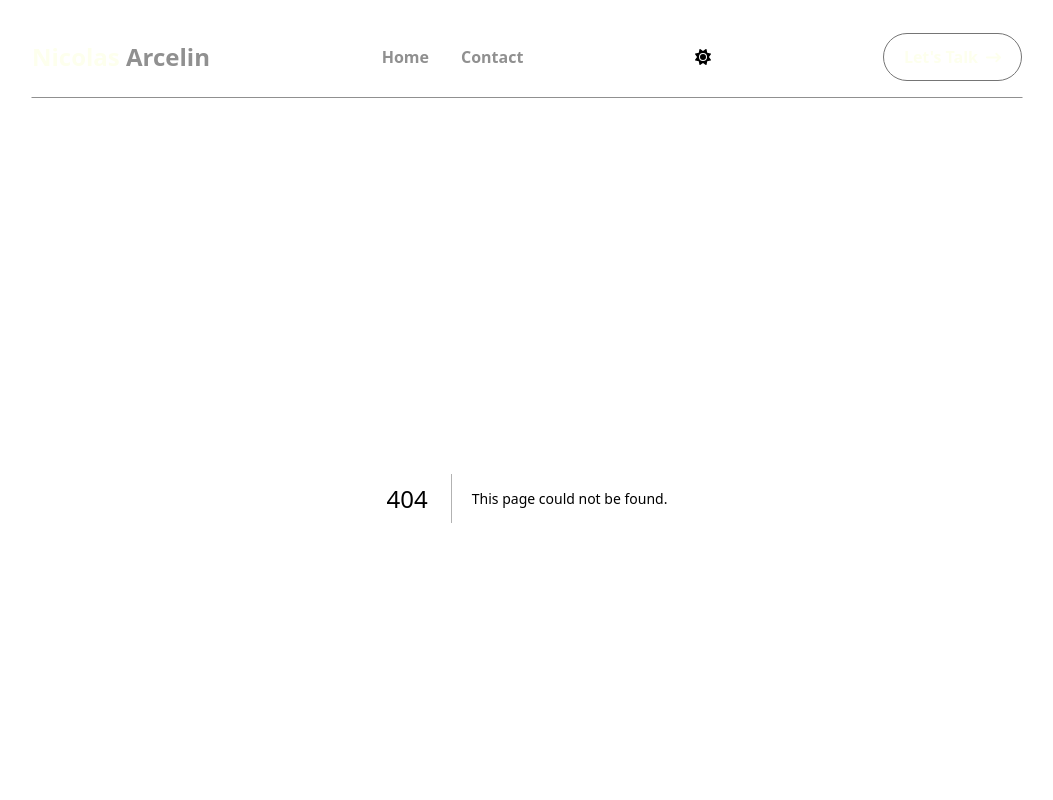
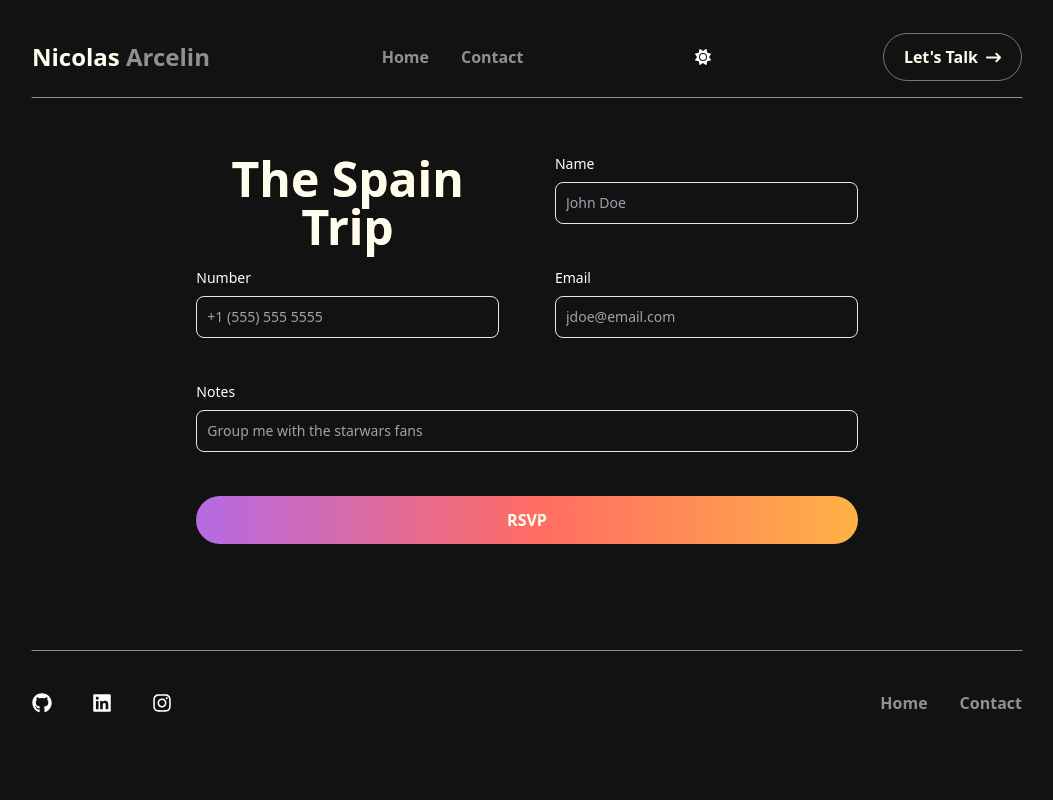
Before and after one commit to narcelin/portfolio_v2, a Next.js app: page /myEvents/myEvent/rsvp in a window 1280 px wide. Before the commit this address had no page. Shown: the top 800 px of the page, without its empty margins (113-1166 px from the left). Built offline with nearby package versions, Linux system fonts and the light colour scheme; no server answers.

Commit message:
nexted links for events/rsvp & text color for dark theme in rsvp form

```diff
--- a/src/app/components/sections/EventCard.tsx
+++ b/src/app/components/sections/EventCard.tsx
@@ -49,7 +49,7 @@ export default function HeroSection({
   date?: string;
 }) {
   return (
-    <MyNavLink id={id ? id : "error"}>
+    <MyNavLink id={`myEvents/${id ? id : "error"}`}>
       <div className="flex flex-col md:flex-row items-center border border-white w-full md:w-[60vw] p-4">
         <div className="flex-1 mb-4 md:mb-0">
           {/* <MyImageContainer
--- a/src/app/myEvent/page.jsx
+++ b/src/app/myEvents/myEvent/page.jsx
@@ -1,12 +1,12 @@
 "use client";
-import PageHeading from "../components/sections/PageHeading";
-import MyHeader from "../components/MyHeader";
-import ThirtiethBirthday from "../components/hardCoded/ThirtiethBirthday.json";
-import MyButton from "../components/MyButton";
-import MyParagraph from "../components/MyParagraph";
+import PageHeading from "../../components/sections/PageHeading";
+import MyHeader from "../../components/MyHeader";
+import ThirtiethBirthday from "../../components/hardCoded/ThirtiethBirthday.json";
+import MyButton from "../../components/MyButton";
+import MyParagraph from "../../components/MyParagraph";
 
 import Image from "next/image";
-import MyImageContainer from "../components/MyImageContainer";
+import MyImageContainer from "../../components/MyImageContainer";
 
 export default function MyEvent() {
   console.log(ThirtiethBirthday);
@@ -64,7 +64,7 @@ export default function MyEvent() {
 
           <MyButton
             className="w-full"
-            onClick={() => window.open("/rsvp", "_blank")}
+            onClick={() => window.open("myEvent/rsvp", "_blank")}
             fancy
             withArrow
           >
--- a/src/app/rsvp/page.tsx
+++ b/src/app/myEvents/myEvent/rsvp/page.tsx
@@ -2,10 +2,10 @@
 
 import { useState } from "react";
 
-import MyButton from "../components/MyButton";
-import MyHeader from "../components/MyHeader";
+import MyButton from "@/app/components/MyButton";
+import MyHeader from "@/app/components/MyHeader";
 
-import { supabase } from "../utils/database/supabase";
+import { supabase } from "@/app/utils/database/supabase";
 
 export default function Rsvp() {
   const [usersEventID, setUsersEventID] = useState("30th Birthday");
@@ -78,7 +78,7 @@ export default function Rsvp() {
               Name
             </label>
             <input
-              className="text-black bg-c3 border border-c2 placeholder-c5 text-pText text-sm rounded-lg w-full block p-2.5"
+              className="text-black bg-c3 border border-c2 placeholder-c5 text-pText text-sm rounded-lg w-full block p-2.5 dark:text-white"
               type="text"
               id="name"
               value={`${usersName}`}
@@ -98,7 +98,7 @@ export default function Rsvp() {
               Number
             </label>
             <input
-              className="text-black bg-c3 border border-c2 placeholder-c5 text-pText text-sm rounded-lg w-full block p-2.5"
+              className="text-black bg-c3 border border-c2 placeholder-c5 text-pText text-sm rounded-lg w-full block p-2.5 dark:text-white"
               type="tel"
               id="phoneNumber"
               value={`${usersPhoneNumber}`}
@@ -118,7 +118,7 @@ export default function Rsvp() {
               Email
             </label>
             <input
-              className="text-black bg-c3 border border-c2 placeholder-c5 text-pText text-sm rounded-lg w-full block p-2.5"
+              className="text-black bg-c3 border border-c2 placeholder-c5 text-pText text-sm rounded-lg w-full block p-2.5 dark:text-white"
               type="email"
               id="email"
               value={`${usersEmail}`}
@@ -138,7 +138,7 @@ export default function Rsvp() {
               Notes
             </label>
             <input
-              className="text-black bg-c3 border border-c2 placeholder-c5 text-pText text-sm rounded-lg w-full block p-2.5"
+              className="text-black bg-c3 border border-c2 placeholder-c5 text-pText text-sm rounded-lg w-full block p-2.5 dark:text-white"
               type="subject"
               id="subject"
               value={`${userNotes}`}
```
